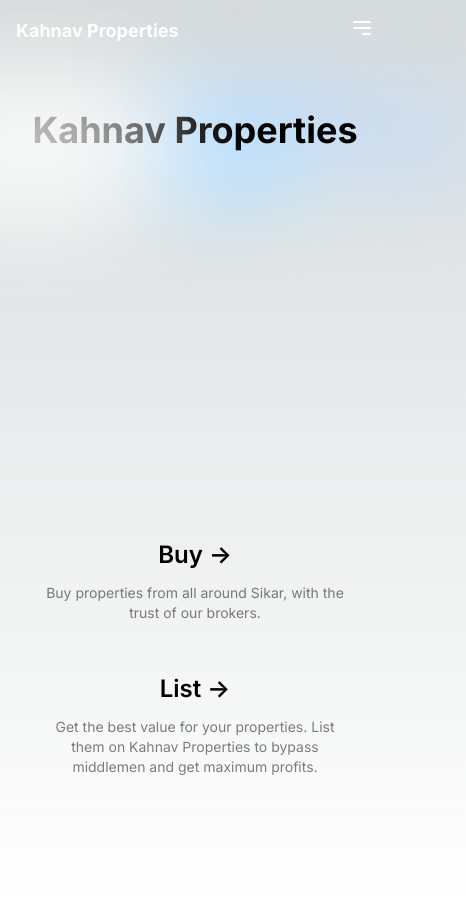
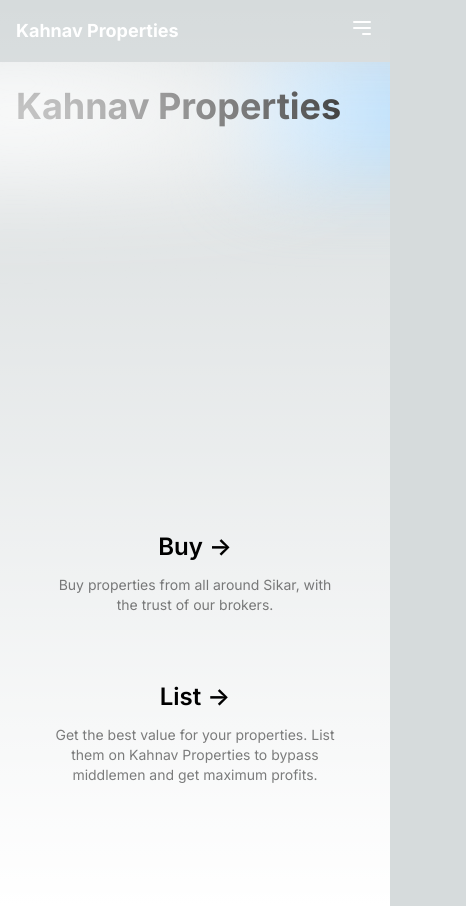
Before and after one commit to ArnavChoudhary9/kahnav-properties, a Next.js app: page / in a window 390 px wide. Shown: the whole page, 466 px wide, since content can reach past the window. Built offline with nearby package versions, Linux system fonts and the light colour scheme.

Commit message:
trying to fix mobile

```diff
--- a/src/app/page.tsx
+++ b/src/app/page.tsx
@@ -1,16 +1,16 @@
 export default function Home() {
   return (
-    <main className="flex min-h-screen flex-col items-center justify-between px-4 py-12 sm:px-6 md:px-8 lg:px-16">
-      <div className="relative z-[-1] flex place-items-center before:absolute before:h-[200px] before:w-full before:-translate-x-1/2 before:rounded-full before:bg-gradient-radial before:from-white before:to-transparent before:blur-2xl before:content-[''] after:absolute after:-z-20 after:h-[120px] after:w-full after:translate-x-1/3 after:bg-gradient-conic after:from-sky-200 after:via-blue-200 after:blur-2xl after:content-[''] before:dark:bg-gradient-to-br before:dark:from-transparent before:dark:to-blue-700 before:dark:opacity-10 after:dark:from-sky-900 after:dark:via-[#0141ff] after:dark:opacity-40 sm:before:w-[480px] sm:after:w-[240px] before:lg:h-[360px]">
-        <h1 className="mb-8 text-4xl font-bold sm:text-5xl md:text-6xl">
+    <main className="flex min-h-screen flex-col items-center justify-between px-4 py-6 md:px-12 lg:px-36 overflow-x-hidden">
+      <div className="relative z-[-1] flex place-items-center w-full before:absolute before:h-[200px] before:w-[200%] before:-translate-x-1/2 before:rounded-full before:bg-gradient-radial before:from-white before:to-transparent before:blur-2xl before:content-[''] after:absolute after:-z-20 after:h-[120px] after:w-[200%] after:translate-x-1/3 after:bg-gradient-conic after:from-sky-200 after:via-blue-200 after:blur-2xl after:content-[''] before:dark:bg-gradient-to-br before:dark:from-transparent before:dark:to-blue-700 before:dark:opacity-10 after:dark:from-sky-900 after:dark:via-[#0141ff] after:dark:opacity-40 sm:before:w-[480px] sm:after:w-[240px] before:lg:h-[360px]">
+        <h1 className="mb-3 text-4xl font-bold sm:text-5xl md:text-6xl">
           Kahnav Properties
         </h1>
       </div>
 
-      <div className="container mx-auto mb-16 grid gap-4 text-center sm:mb-24 md:mb-32 lg:grid-cols-2 lg:text-left">
+      <div className="mb-16 grid w-full max-w-3xl text-center sm:mb-24 md:mb-32 lg:mb-0 lg:max-w-5xl lg:grid-cols-2 lg:text-left">
         <a
           href="/buy"
-          className="group rounded-lg border border-transparent px-5 py-4 transition-colors hover:border-gray-300 hover:bg-gray-100 hover:dark:border-neutral-700 hover:dark:bg-neutral-800/30"
+          className="group m-4 rounded-lg border border-transparent px-5 py-4 transition-colors hover:border-gray-300 hover:bg-gray-100 hover:dark:border-neutral-700 hover:dark:bg-neutral-800/30"
         >
           <h2 className="mb-3 text-2xl font-semibold">
             Buy{" "}
@@ -25,7 +25,7 @@
 
         <a
           href="/list"
-          className="group rounded-lg border border-transparent px-5 py-4 transition-colors hover:border-gray-300 hover:bg-gray-100 hover:dark:border-neutral-700 hover:dark:bg-neutral-800/30"
+          className="group m-4 rounded-lg border border-transparent px-5 py-4 transition-colors hover:border-gray-300 hover:bg-gray-100 hover:dark:border-neutral-700 hover:dark:bg-neutral-800/30"
         >
           <h2 className="mb-3 text-2xl font-semibold">
             List{" "}
```
